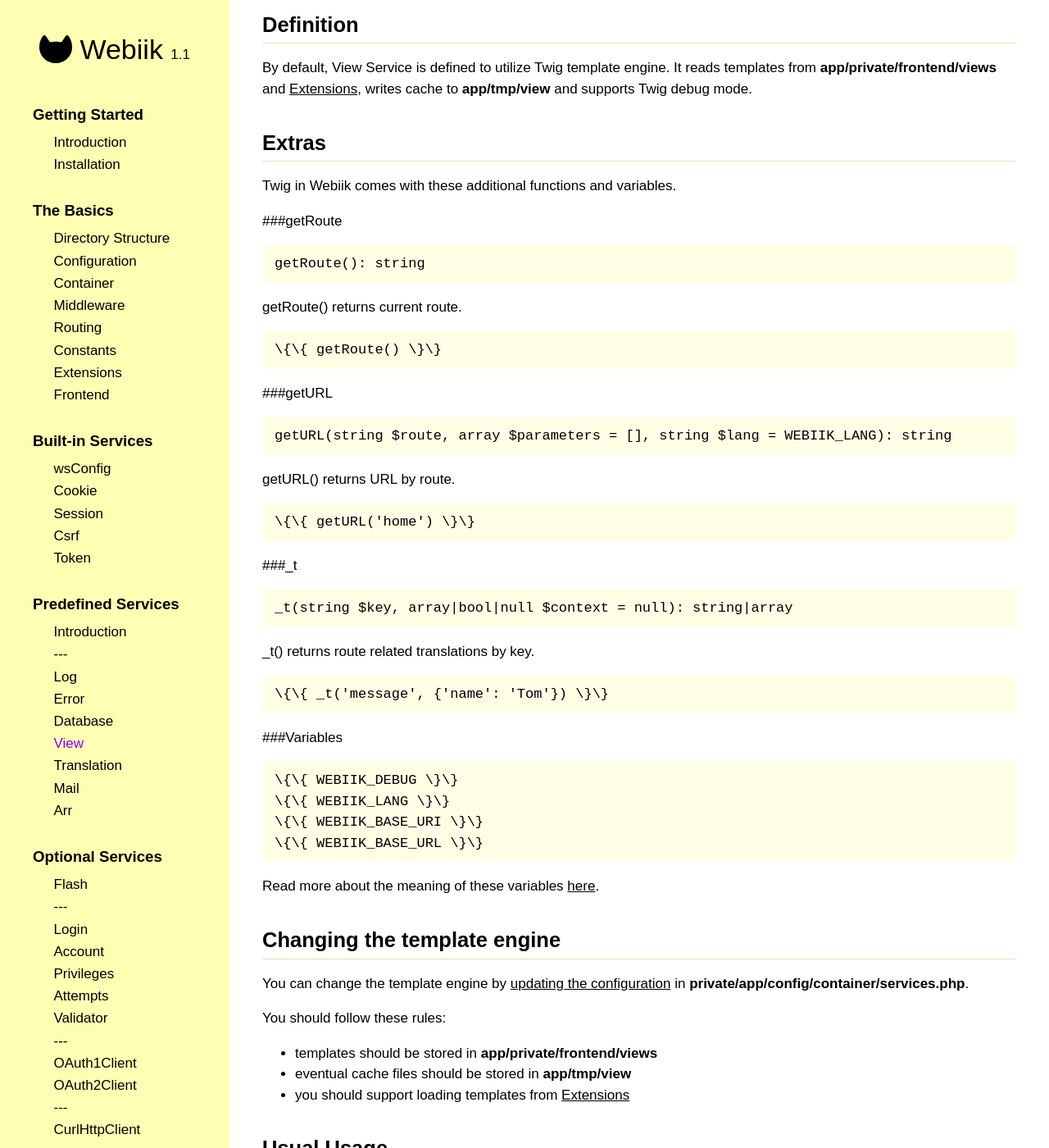
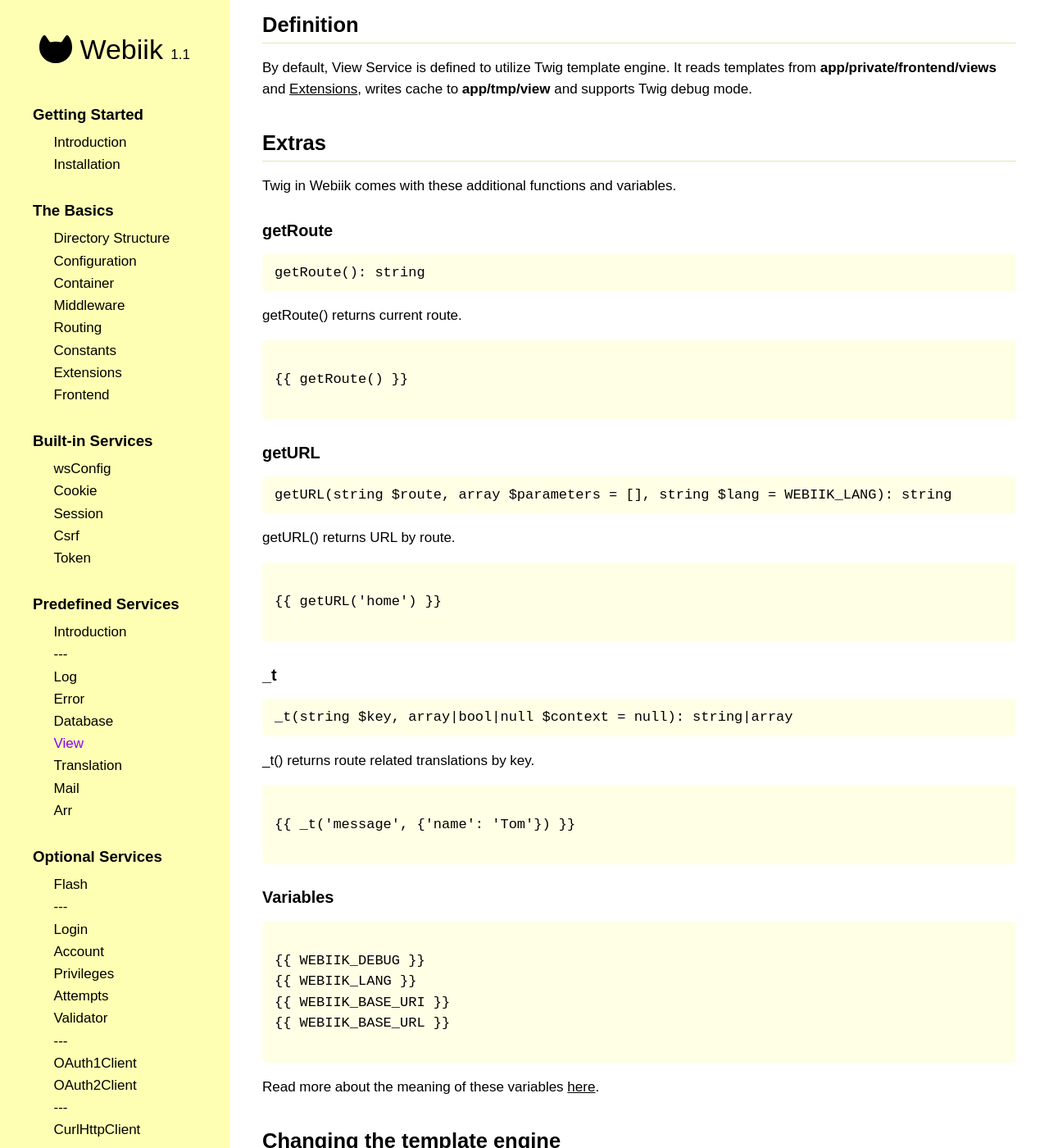
Before and after one commit to webiik/webiik, a Jekyll site: the page built from view.md, in a window 1280 px wide and 1400 px high, scrolled down 473 px. Shown: the whole window at 82% size. Built offline with Jekyll 4.4.1, drawn with Linux system fonts in a browser that asks for light colours.

Commit message:
fix Docs formatting

````diff
--- a/view.md
+++ b/view.md
@@ -19,39 +19,47 @@
 ## Extras
 Twig in Webiik comes with these additional functions and variables.
 
-###getRoute
+### getRoute
 ```
 getRoute(): string
 ```
 getRoute() returns current route.
 ```
-\{\{ getRoute() \}\}
+{% raw %}
+{{ getRoute() }}
+{% endraw %}
 ```
 
-###getURL
+### getURL
 ```
 getURL(string $route, array $parameters = [], string $lang = WEBIIK_LANG): string
 ```
 getURL() returns URL by route.
 ```
-\{\{ getURL('home') \}\}
+{% raw %}
+{{ getURL('home') }}
+{% endraw %}
 ```
 
-###_t
+### _t
 ```
 _t(string $key, array|bool|null $context = null): string|array
 ```
 _t() returns route related translations by key.
 ```
-\{\{ _t('message', {'name': 'Tom'}) \}\}
+{% raw %}
+{{ _t('message', {'name': 'Tom'}) }}
+{% endraw %}
 ```
 
-###Variables
+### Variables
 ```
-\{\{ WEBIIK_DEBUG \}\}
-\{\{ WEBIIK_LANG \}\}
-\{\{ WEBIIK_BASE_URI \}\}
-\{\{ WEBIIK_BASE_URL \}\}
+{% raw %}
+{{ WEBIIK_DEBUG }}
+{{ WEBIIK_LANG }}
+{{ WEBIIK_BASE_URI }}
+{{ WEBIIK_BASE_URL }}
+{% endraw %}
 ```
 Read more about the meaning of these variables [here](/constants).
 
````
